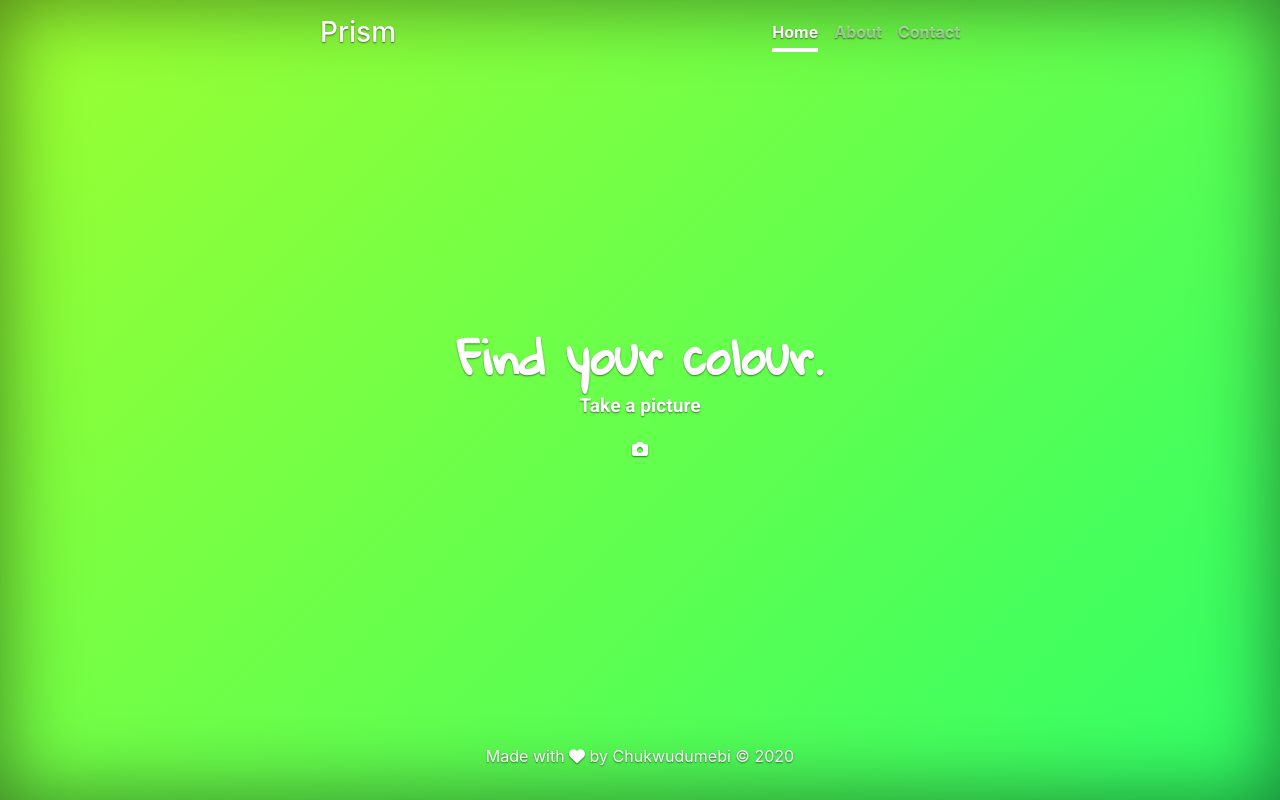
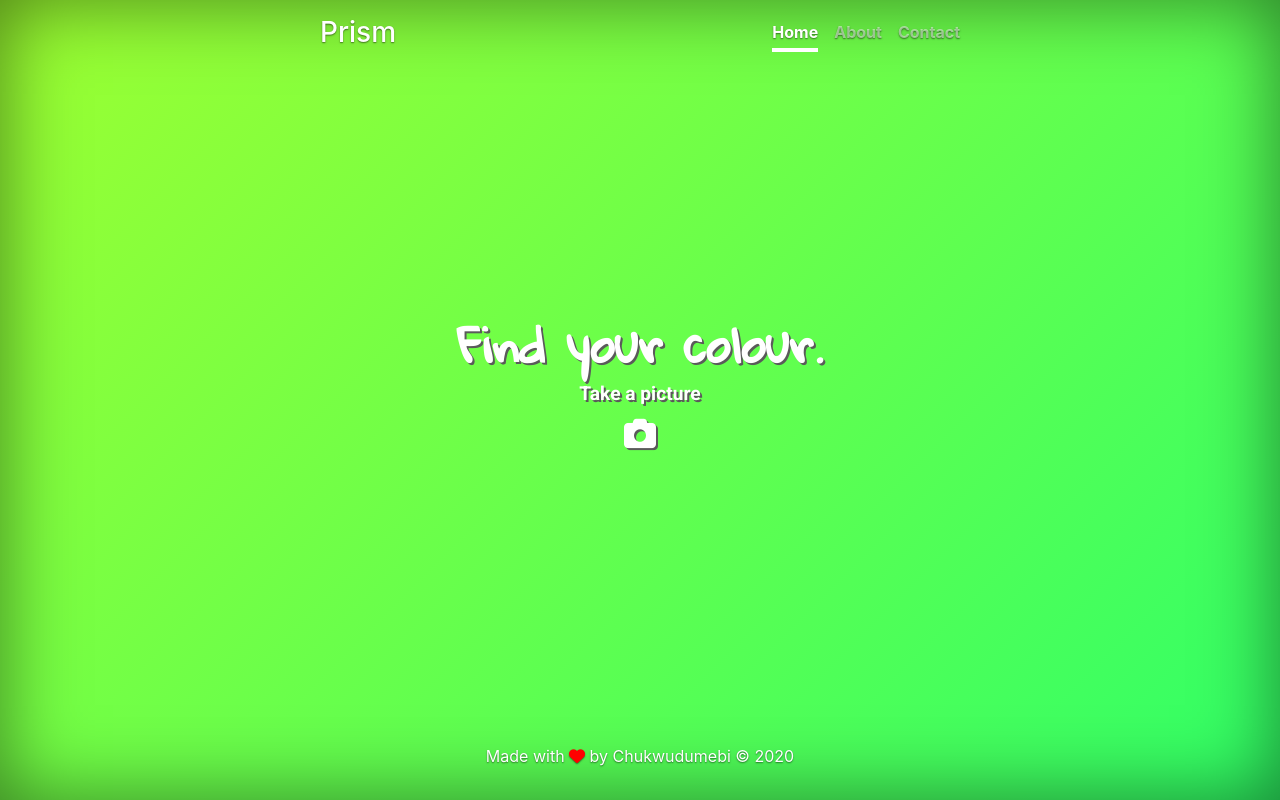
Before and after one commit to deeonwuli/Color-Picker, a plain HTML site: page index.html in a window 1280 px wide. Drawn offline with nearby package versions, Linux system fonts and the light colour scheme.

Commit message:
animated camera icon

```diff
--- a/index.html
+++ b/index.html
@@ -42,7 +42,7 @@
             <main role="main" class="inner-cover">
                 <h1 class="cover-heading"><strong>Find your colour.</strong></h1>
                 <p class="lead">Take a picture</p>
-                <label class="animate__animated animate__bounce">
+                <label class="upload_button">
                     <i class="fas fa-camera"></i>
                     <input type="file" accept="image/*" capture>
                 </label>
@@ -51,7 +51,7 @@
 
             <footer class="mastfoor mt-auto">
                 <div class="inner">
-                    <p>Made with <i class="fas fa-heart"></i> by <a href="http://chukwudumebi.me">Chukwudumebi</a> © 2020</p>
+                    <p>Made with <i class="fas fa-heart" style="color: red;"></i> by <a href="http://chukwudumebi.me">Chukwudumebi</a> © 2020</p>
                 </div>
             </footer>
         </div>
--- a/style.css
+++ b/style.css
@@ -1,4 +1,3 @@
-
 /* Links */
 a,
 a:focus,
@@ -64,15 +63,26 @@ body {
 main .cover-heading {
   font-family: 'Gloria Hallelujah', cursive;
   font-size: 3rem;
+  text-shadow: 2px 2px #5a5a5a;
 }
 
 main .lead {
   font-family: 'Roboto', sans-serif;
   font-size: 1.2rem;
+  text-shadow: 2px 2px #5a5a5a;
 }
 
 input[type='file'] {
   display: none;
+}
+
+main .upload_button {
+  font-size: 2rem;
+  text-shadow: 2px 2px #5a5a5a;
+  animation: bounce;
+  animation-duration: 2.5s;
+  animation-iteration-count: infinite;
+  animation-delay: 0.9s;
 }
 
 /*
```
